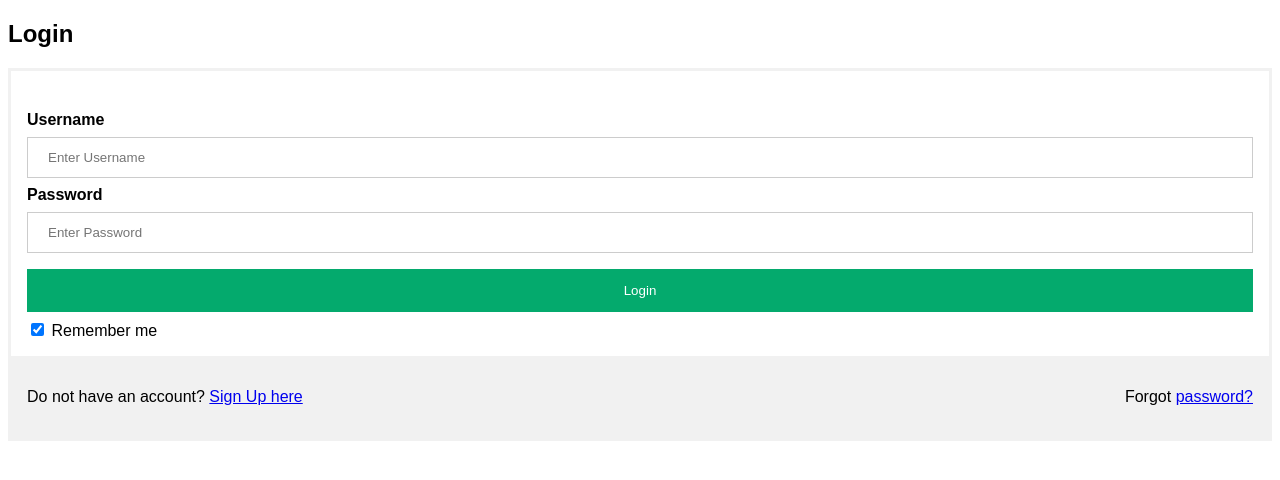
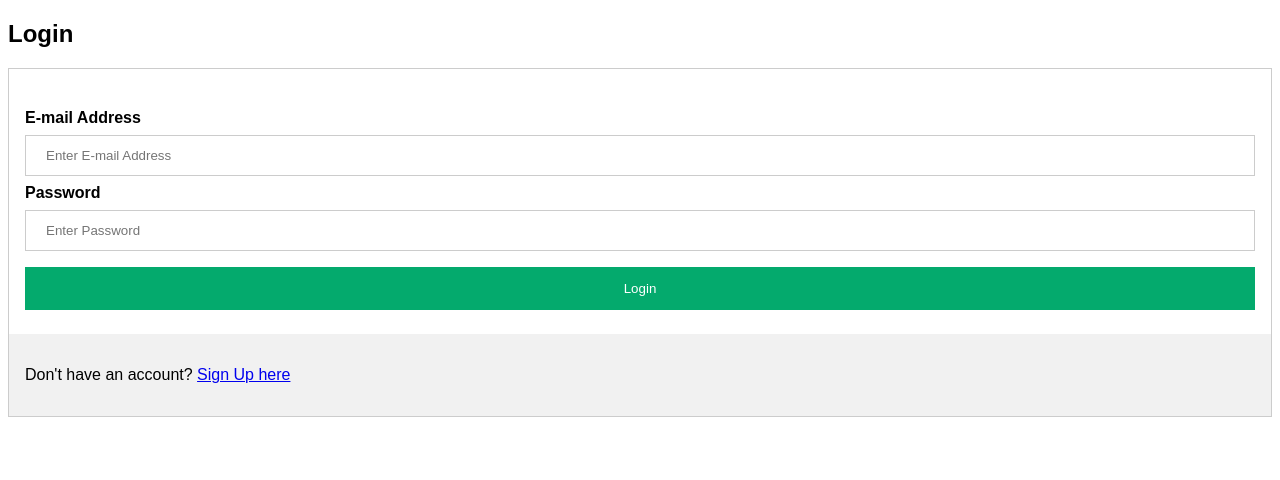
Before and after one commit to singthaitan/3004Cloud, a Flask app: page /login in a window 1280 px wide. Shown: the top 480 px of the page. Run offline with Flask 3, Linux system fonts and the light colour scheme.

Commit message:
Update login.html, email instead of username

```diff
--- a/ElectricityWebApp/templates/login.html
+++ b/ElectricityWebApp/templates/login.html
@@ -5,38 +5,30 @@
     <meta charset="utf-8" />
     <meta name="viewport" content="width=device-width, initial-scale=1, shrink-to-fit=no">
     <title>
-        ZAPPY
+        WattWise
     </title>
-
   </head>
   <body>
-
     <h2>Login</h2>
 
-    <form method="post">
+    <form id="login-form" role="form" method="post" action="" style="border:1px solid #ccc">
       <div class="imgcontainer">
         <!-- <img src="img_avatar2.png" alt="Avatar" class="avatar"> -->
       </div>
 
       <div class="container">
-        <label for="username"><b>Username</b></label>
-        <input type="text" placeholder="Enter Username" name="username" required>
+        <label for="email"><b>E-mail Address</b></label>
+        <input type="text" placeholder="Enter E-mail Address" name="email" required>
 
         <label for="password"><b>Password</b></label>
         <input type="password" placeholder="Enter Password" name="password" required>
 
         <button type="submit">Login</button>
-        <label>
-          <input type="checkbox" checked="checked" name="remember"> Remember me
-        </label>
       </div>
 
       <div class="container" style="background-color:#f1f1f1">
-        <span class="psw">Forgot <a href="#">password?</a></span>
-        <p class="text-sm mt-3 mb-0">Do not have an account? <a href="{{ url_for('signup') }}">Sign Up here</a></p>
-
+        <p class="text-sm mt-3 mb-0">Don't have an account? <a href="{{ url_for('signup') }}">Sign Up here</a></p>
       </div>
     </form>
-
   </body>
 </html>
```
